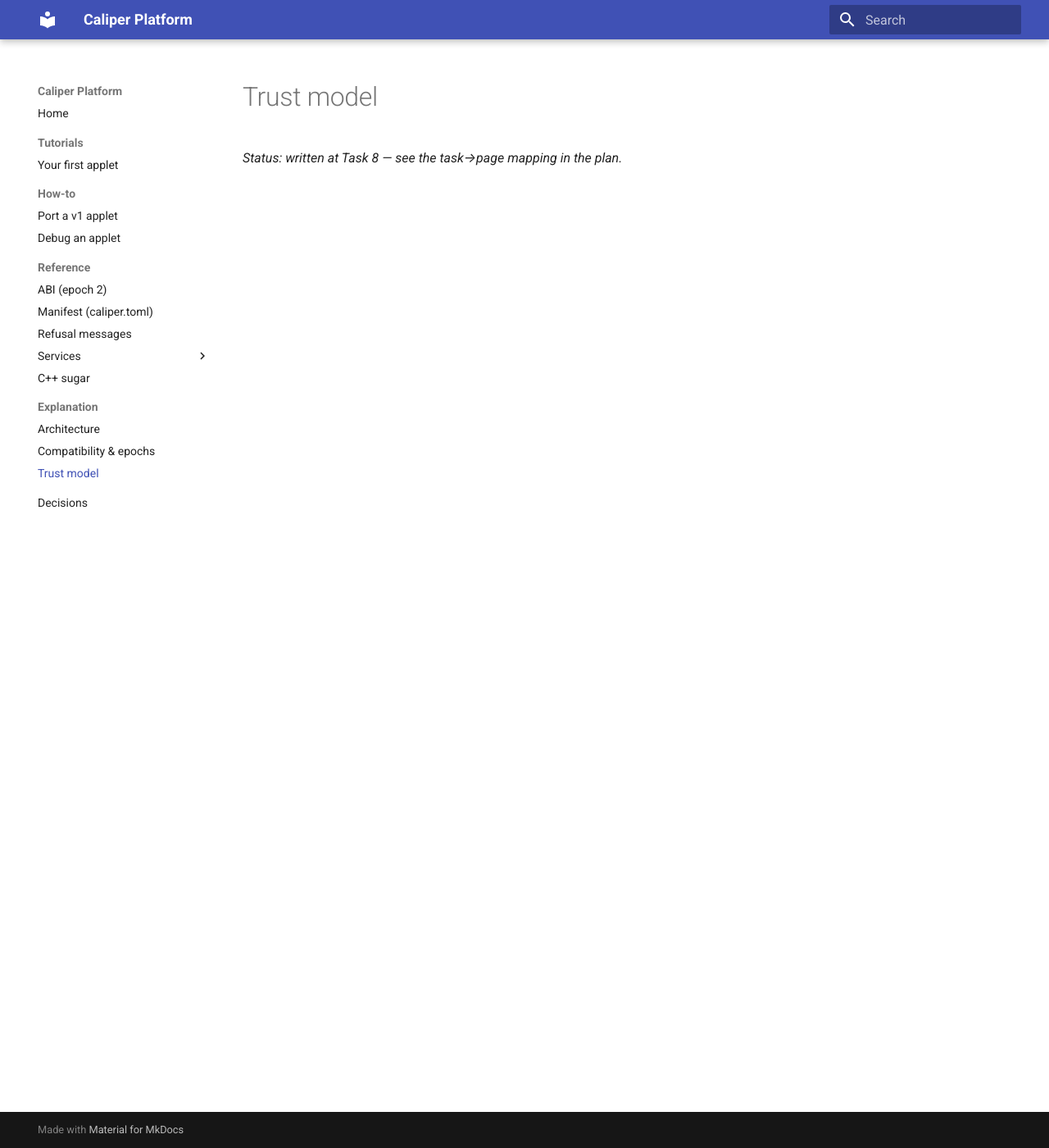
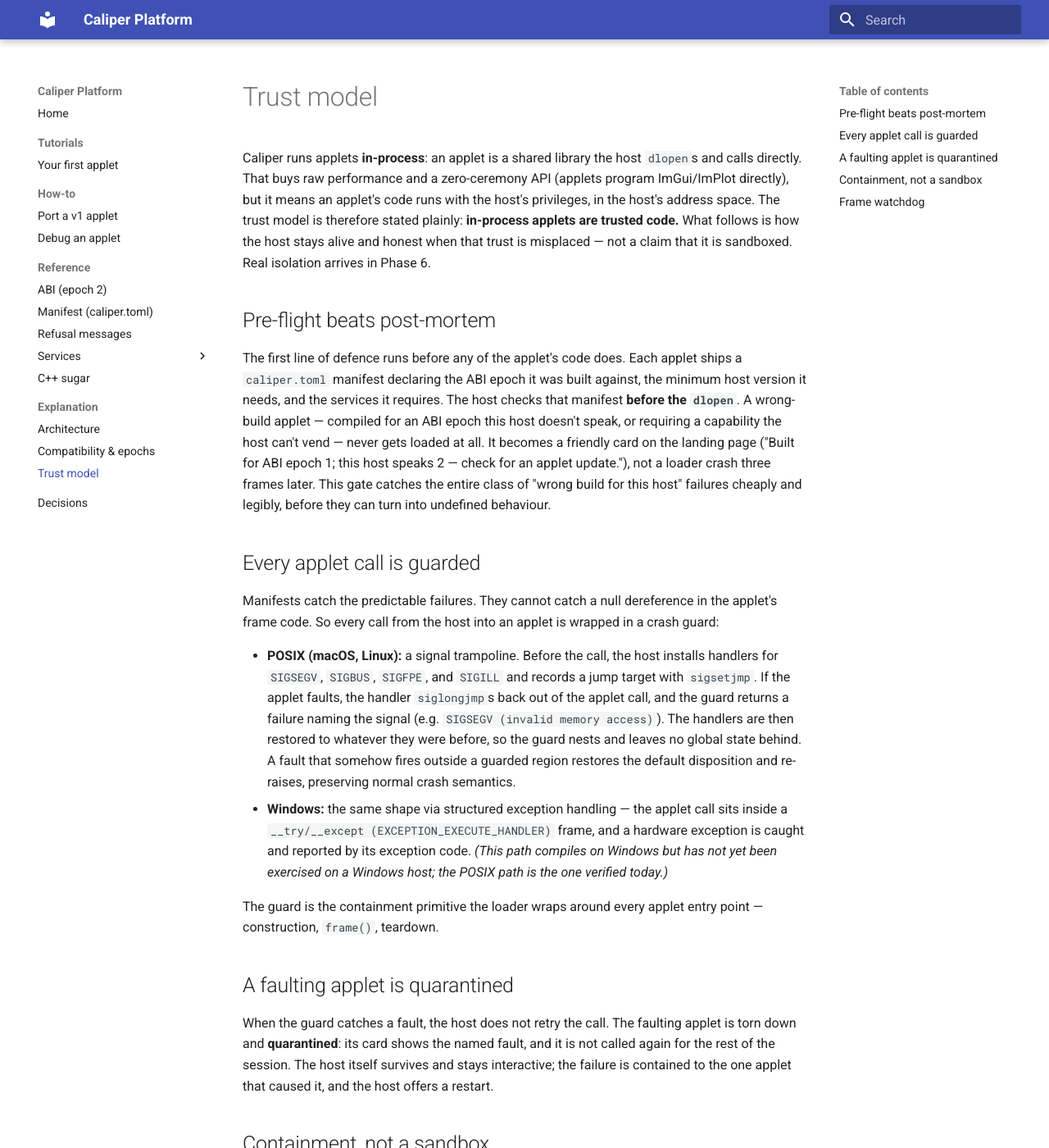
Before and after one commit to AhmedKhan-GH/caliper, an MkDocs documentation site: the page built from docs/wiki/explanation/trust-model.md, in a window 1280 px wide and 1400 px high. Shown: the whole window at 82% size. Built offline with MkDocs 1.6.1 and Material for MkDocs 9.7.7, drawn with Linux system fonts in a browser that asks for light colours; some of the changed text lies outside the part shown.

Commit message:
feat(host): signal-trampoline crash guard (POSIX) + SEH path (Windows, unverified)
Co-Authored-By: Claude Fable 5 <noreply@anthropic.com>

```diff
--- a/CMakeLists.txt
+++ b/CMakeLists.txt
@@ -134,6 +134,7 @@ FetchContent_MakeAvailable(tomlplusplus)
 add_library(caliper_host_lib STATIC
     src/host/applet_manifest.cpp
     src/host/negotiation.cpp
+    src/host/crash_guard.cpp
 )
 target_include_directories(caliper_host_lib PUBLIC ${CMAKE_SOURCE_DIR}/src/host)
 target_link_libraries(caliper_host_lib
--- a/docs/wiki/explanation/trust-model.md
+++ b/docs/wiki/explanation/trust-model.md
@@ -1,3 +1,73 @@
 # Trust model
 
-*Status: written at Task 8 — see the task→page mapping in the plan.*
+Caliper runs applets **in-process**: an applet is a shared library the host
+`dlopen`s and calls directly. That buys raw performance and a zero-ceremony API
+(applets program ImGui/ImPlot directly), but it means an applet's code runs with
+the host's privileges, in the host's address space. The trust model is therefore
+stated plainly: **in-process applets are trusted code.** What follows is how the
+host stays alive and honest when that trust is misplaced — not a claim that it is
+sandboxed. Real isolation arrives in Phase 6.
+
+## Pre-flight beats post-mortem
+
+The first line of defence runs before any of the applet's code does. Each applet
+ships a `caliper.toml` manifest declaring the ABI epoch it was built against, the
+minimum host version it needs, and the services it requires. The host checks that
+manifest **before the `dlopen`**. A wrong-build applet — compiled for an ABI
+epoch this host doesn't speak, or requiring a capability the host can't vend —
+never gets loaded at all. It becomes a friendly card on the landing page ("Built
+for ABI epoch 1; this host speaks 2 — check for an applet update."), not a loader
+crash three frames later. This gate catches the entire class of "wrong build for
+this host" failures cheaply and legibly, before they can turn into undefined
+behaviour.
+
+## Every applet call is guarded
+
+Manifests catch the predictable failures. They cannot catch a null dereference in
+the applet's frame code. So every call from the host into an applet is wrapped in
+a crash guard:
+
+- **POSIX (macOS, Linux):** a signal trampoline. Before the call, the host installs
+  handlers for `SIGSEGV`, `SIGBUS`, `SIGFPE`, and `SIGILL` and records a jump
+  target with `sigsetjmp`. If the applet faults, the handler `siglongjmp`s back
+  out of the applet call, and the guard returns a failure naming the signal
+  (e.g. `SIGSEGV (invalid memory access)`). The handlers are then restored to
+  whatever they were before, so the guard nests and leaves no global state
+  behind. A fault that somehow fires outside a guarded region restores the
+  default disposition and re-raises, preserving normal crash semantics.
+- **Windows:** the same shape via structured exception handling — the applet call
+  sits inside a `__try/__except (EXCEPTION_EXECUTE_HANDLER)` frame, and a hardware
+  exception is caught and reported by its exception code. *(This path compiles on
+  Windows but has not yet been exercised on a Windows host; the POSIX path is the
+  one verified today.)*
+
+The guard is the containment primitive the loader wraps around every applet
+entry point — construction, `frame()`, teardown.
+
+## A faulting applet is quarantined
+
+When the guard catches a fault, the host does not retry the call. The faulting
+applet is torn down and **quarantined**: its card shows the named fault, and it
+is not called again for the rest of the session. The host itself survives and
+stays interactive; the failure is contained to the one applet that caused it, and
+the host offers a restart.
+
+## Containment, not a sandbox
+
+This is the honest part. The crash guard is **best-effort containment, not
+isolation.** By the time a signal fires, the applet has already run arbitrary
+code in the host's address space. It may have corrupted shared heap state, left a
+lock held, or scribbled on memory the host still relies on. `siglongjmp` unwinds
+the stack but runs no C++ destructors, so anything the applet owned is leaked or
+left half-torn-down. That is exactly why a quarantined applet is never resumed
+and why the host treats its own memory as suspect afterward and offers a restart
+rather than pretending nothing happened.
+
+Real isolation — where a misbehaving applet genuinely *cannot* corrupt the host —
+requires an address-space boundary, i.e. running applets out-of-process. That is
+**Phase 6**. Until then, the trust model is: manifest-gated loading, guarded
+calls, visible quarantine, and no false promises.
+
+## Frame watchdog
+
+*Status: written at Task 9.*
```
Also changed, not shown: 4 other files.
